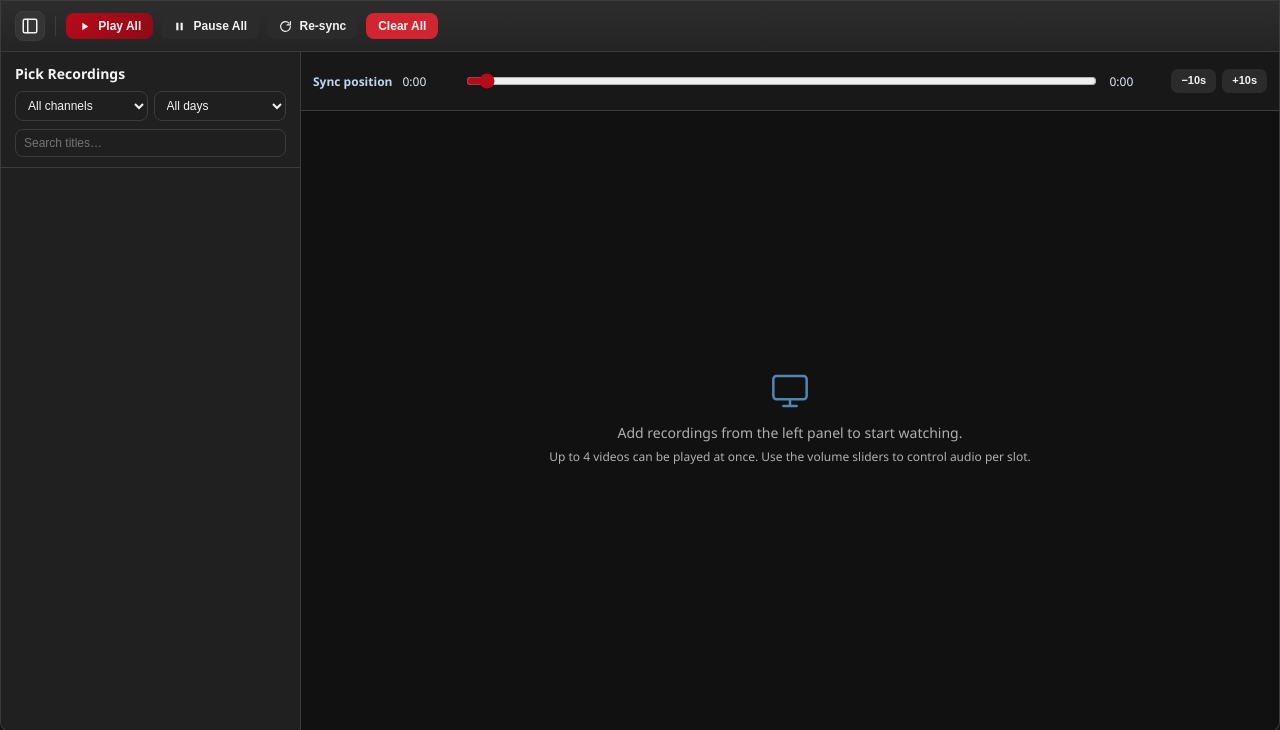
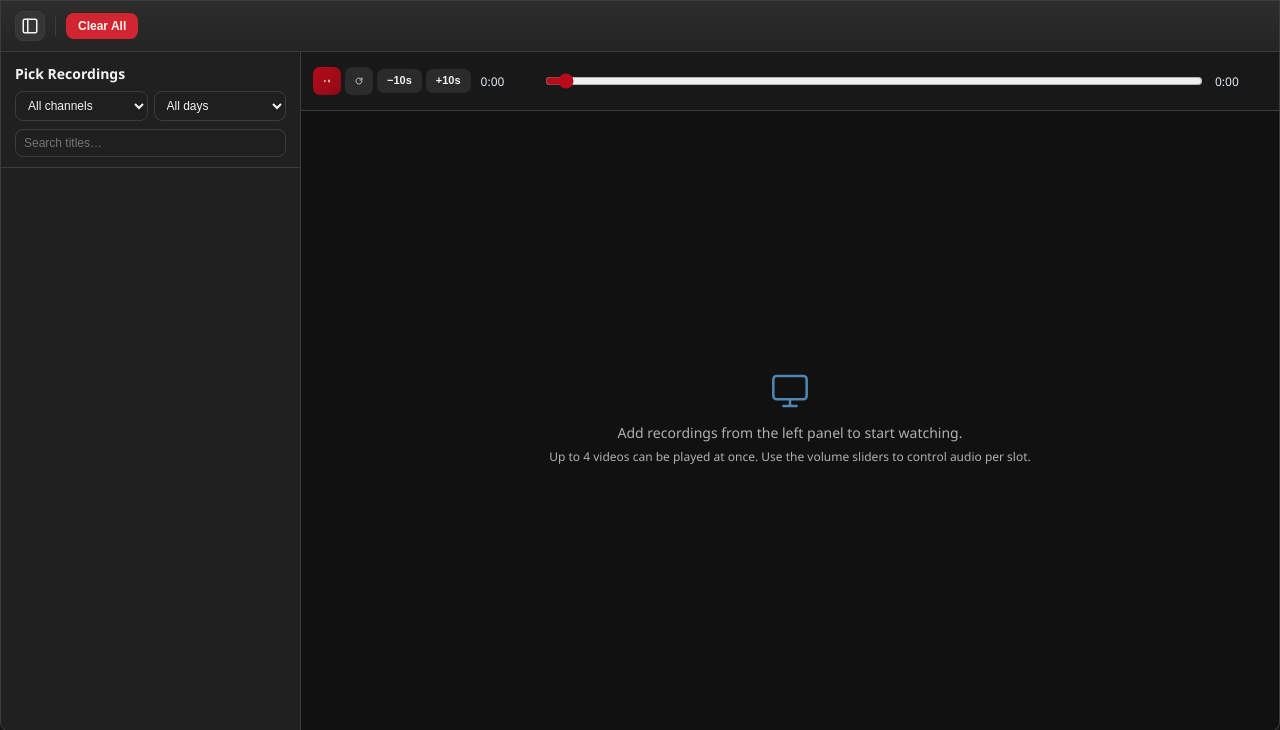
Before and after one commit to jesseloewen/VStreamware, a Flask app: page /multi-player in a window 1280 px wide. Shown: the part 68-798 px from the top of the page. Run offline with Flask 3, Linux system fonts and the light colour scheme; data that the repository does not hold is empty; some libraries are stand-ins or nearby versions.

Commit message:
move buttons

```diff
--- a/app/static/styles/multi_player.css
+++ b/app/static/styles/multi_player.css
@@ -317,8 +317,8 @@
 .mp-sync-actions {
     display: inline-flex;
     align-items: center;
-    gap: 6px;
-    flex-wrap: nowrap;
+    gap: 4px;
+    flex-shrink: 0;
 }
 
 .mp-sync-actions button {
@@ -327,6 +327,24 @@
     line-height: 1.2;
     border-radius: 7px;
     white-space: nowrap;
+}
+
+/* Icon-only square buttons in the sync bar */
+.mp-sync-icon-btn {
+    width: 28px;
+    height: 28px;
+    padding: 0;
+    border-radius: 7px;
+    display: inline-flex;
+    align-items: center;
+    justify-content: center;
+    flex-shrink: 0;
+}
+
+.mp-sync-icon-btn svg {
+    width: 14px;
+    height: 14px;
+    display: block;
 }
 
 /* Empty stage placeholder — only shown when no slots exist */
--- a/app/templates/multi_player.html
+++ b/app/templates/multi_player.html
@@ -64,18 +64,6 @@
                 </button>
                 <span class="mp-toolbar-sep" aria-hidden="true"></span>
                 <div class="mp-toolbar-actions">
-                    <button type="button" id="mp-play-all" aria-label="Play all videos">
-                        <svg viewBox="0 0 24 24" width="13" height="13" fill="currentColor" stroke="none" aria-hidden="true" style="display:inline;vertical-align:middle;margin-right:4px"><path d="M8 5v14l11-7z"/></svg>
-                        Play All
-                    </button>
-                    <button type="button" id="mp-pause-all" class="secondary" aria-label="Pause all videos">
-                        <svg viewBox="0 0 24 24" width="13" height="13" fill="currentColor" stroke="none" aria-hidden="true" style="display:inline;vertical-align:middle;margin-right:4px"><path d="M6 19h4V5H6v14zm8-14v14h4V5h-4z"/></svg>
-                        Pause All
-                    </button>
-                    <button type="button" id="mp-sync-now" class="secondary" aria-label="Re-sync all videos to the primary video's current time">
-                        <svg viewBox="0 0 24 24" width="13" height="13" fill="none" stroke="currentColor" stroke-width="2.2" stroke-linecap="round" stroke-linejoin="round" aria-hidden="true" style="display:inline;vertical-align:middle;margin-right:4px"><path d="M21 12a9 9 0 1 1-2.64-6.36"/><path d="M21 3v6h-6"/></svg>
-                        Re-sync
-                    </button>
                     <button type="button" id="mp-clear-all" class="danger" aria-label="Remove all videos from the player">Clear All</button>
                 </div>
                 <span class="mp-sync-status" id="mp-sync-status" aria-live="polite"></span>
@@ -112,7 +100,17 @@
 
                     <!-- Global sync bar -->
                     <div class="mp-sync-bar" id="mp-sync-bar" hidden aria-label="Global playback sync">
-                        <span class="mp-sync-bar-label">Sync position</span>
+                        <div class="mp-sync-actions">
+                            <button type="button" id="mp-play-pause-all" class="mp-sync-icon-btn" aria-label="Play all videos">
+                                <svg class="mp-icon-play" viewBox="0 0 24 24" fill="currentColor" stroke="none" aria-hidden="true"><path d="M8 5v14l11-7z"/></svg>
+                                <svg class="mp-icon-pause" viewBox="0 0 24 24" fill="currentColor" stroke="none" aria-hidden="true" hidden><path d="M6 19h4V5H6v14zm8-14v14h4V5h-4z"/></svg>
+                            </button>
+                            <button type="button" id="mp-sync-now" class="mp-sync-icon-btn secondary" aria-label="Re-sync all videos to primary position">
+                                <svg viewBox="0 0 24 24" fill="none" stroke="currentColor" stroke-width="2.2" stroke-linecap="round" stroke-linejoin="round" aria-hidden="true"><path d="M21 12a9 9 0 1 1-2.64-6.36"/><path d="M21 3v6h-6"/></svg>
+                            </button>
+                            <button type="button" id="mp-seek-back" class="secondary" aria-label="Seek back 10 seconds">−10s</button>
+                            <button type="button" id="mp-seek-forward" class="secondary" aria-label="Seek forward 10 seconds">+10s</button>
+                        </div>
                         <span class="mp-sync-time" id="mp-sync-time">0:00</span>
                         <input
                             type="range"
@@ -125,10 +123,6 @@
                             aria-label="Global sync seek"
                         >
                         <span class="mp-sync-time" id="mp-sync-duration">0:00</span>
-                        <div class="mp-sync-actions">
-                            <button type="button" id="mp-seek-back" class="secondary" aria-label="Seek back 10 seconds">−10s</button>
-                            <button type="button" id="mp-seek-forward" class="secondary" aria-label="Seek forward 10 seconds">+10s</button>
-                        </div>
                     </div>
 
                     <!-- Empty placeholder: removed from layout when hidden -->
@@ -182,13 +176,12 @@
         const syncTimeEl     = document.getElementById('mp-sync-time');
         const syncDurationEl = document.getElementById('mp-sync-duration');
         const syncSeek       = document.getElementById('mp-sync-seek');
-        const syncStatusEl   = document.getElementById('mp-sync-status');
-        const btnPlayAll     = document.getElementById('mp-play-all');
-        const btnPauseAll    = document.getElementById('mp-pause-all');
-        const btnSyncNow     = document.getElementById('mp-sync-now');
-        const btnClearAll    = document.getElementById('mp-clear-all');
-        const btnSeekBack    = document.getElementById('mp-seek-back');
-        const btnSeekFwd     = document.getElementById('mp-seek-forward');
+        const syncStatusEl      = document.getElementById('mp-sync-status');
+        const btnPlayPauseAll   = document.getElementById('mp-play-pause-all');
+        const btnSyncNow        = document.getElementById('mp-sync-now');
+        const btnClearAll       = document.getElementById('mp-clear-all');
+        const btnSeekBack       = document.getElementById('mp-seek-back');
+        const btnSeekFwd        = document.getElementById('mp-seek-forward');
         const pickerToggle   = document.getElementById('mp-picker-toggle');
 
         /* ── Picker collapse (mirrors saved-panel toggle pattern) ── */
@@ -549,6 +542,7 @@
 
             videoEl.addEventListener('play', () => {
                 refreshPlayPauseIcon(slot);
+                refreshGlobalPlayPauseIcon();
                 /* Wire audio graph on first play (requires user gesture) */
                 resumeAudioCtx();
                 wireAudioGraph(slot);
@@ -556,8 +550,8 @@
                 applyVolume(slot.id, slot.volume);
                 applyPan(slot.id, slot.pan);
             });
-            videoEl.addEventListener('pause', () => refreshPlayPauseIcon(slot));
-            videoEl.addEventListener('ended', () => refreshPlayPauseIcon(slot));
+            videoEl.addEventListener('pause', () => { refreshPlayPauseIcon(slot); refreshGlobalPlayPauseIcon(); });
+            videoEl.addEventListener('ended', () => { refreshPlayPauseIcon(slot); refreshGlobalPlayPauseIcon(); });
 
             refreshStageLayout();
             renderPickerList(); /* re-render to update "add" button states + overlap filter */
@@ -664,15 +658,29 @@
         };
 
         /* ── Play / Pause all ── */
+        const isAnyPlaying = () => slots.some((s) => s.videoEl && !s.videoEl.paused);
+
+        const refreshGlobalPlayPauseIcon = () => {
+            if (!btnPlayPauseAll) return;
+            const playing = isAnyPlaying();
+            const playIcon  = btnPlayPauseAll.querySelector('.mp-icon-play');
+            const pauseIcon = btnPlayPauseAll.querySelector('.mp-icon-pause');
+            if (playIcon)  playIcon.hidden  = playing;
+            if (pauseIcon) pauseIcon.hidden = !playing;
+            btnPlayPauseAll.setAttribute('aria-label', playing ? 'Pause all videos' : 'Play all videos');
+        };
+
         const playAll = () => {
             slots.forEach((s) => { if (s.videoEl && s.videoEl.paused) s.videoEl.play().catch(() => {}); });
             startSyncTimer();
             setSyncStatus('Playing.', 'synced');
+            refreshGlobalPlayPauseIcon();
         };
 
         const pauseAll = () => {
             slots.forEach((s) => { if (s.videoEl && !s.videoEl.paused) s.videoEl.pause(); });
             setSyncStatus('Paused.', '');
+            refreshGlobalPlayPauseIcon();
         };
 
         /* ── Full re-sync from primary ── */
@@ -1014,9 +1022,12 @@
             applyPan(e.target.dataset.slotId, e.target.value);
         });
 
-        /* ── Toolbar buttons ── */
-        btnPlayAll.addEventListener('click', playAll);
-        btnPauseAll.addEventListener('click', pauseAll);
+        /* ── Toolbar / sync-bar buttons ── */
+        if (btnPlayPauseAll) {
+            btnPlayPauseAll.addEventListener('click', () => {
+                if (isAnyPlaying()) pauseAll(); else playAll();
+            });
+        }
         btnSyncNow.addEventListener('click', reSyncAll);
         btnClearAll.addEventListener('click', () => {
             [...slots].forEach((s) => removeSlot(s.id));
```
